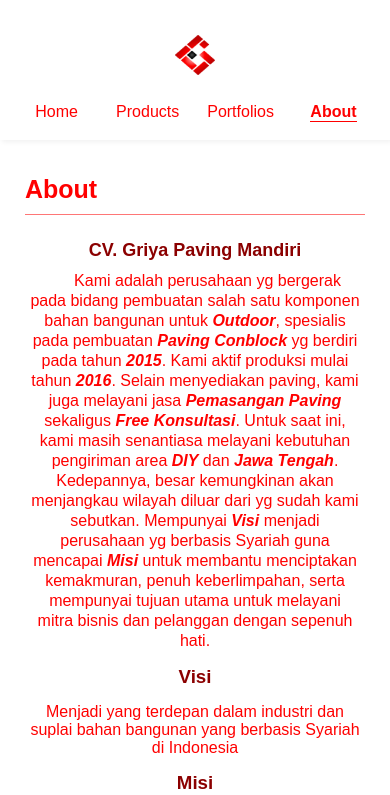
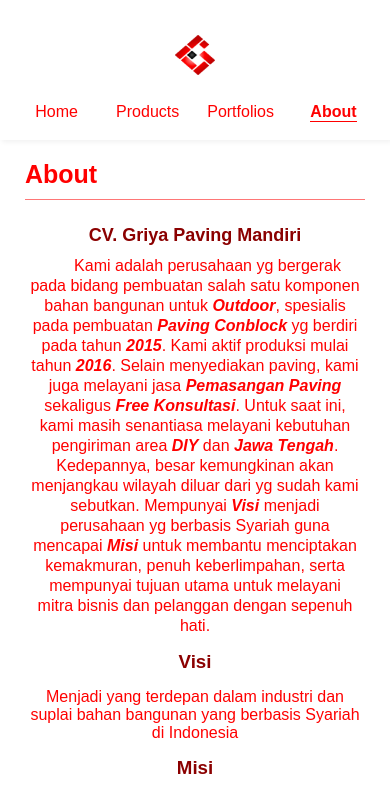
Before and after one commit to andyxforce707/b-griya-paving-mandiri, a React (Create React App) app: page /about in a window 390 px wide. Shown: the top 795 px of the page. Built offline with nearby package versions, Linux system fonts and the light colour scheme.

Commit message:
index.css

```diff
--- a/src/index.css
+++ b/src/index.css
@@ -609,7 +609,7 @@
 }
 
 .about_title {
-  margin-top: 75px;
+  margin-top: 5px;
   color: red;
   margin-bottom: 10px;
   border-bottom: 1px solid rgba(253, 0, 0, 0.536);
@@ -1165,6 +1165,15 @@
 /* Portfolios End */
 
 /* About */
+
+.about_title {
+  margin-top: 75px;
+  color: red;
+  margin-bottom: 10px;
+  border-bottom: 1px solid rgba(253, 0, 0, 0.536);
+  padding-bottom: 10px;
+}
+
   .about_title {
     font-size: 25px;
   }
@@ -1264,4 +1273,15 @@
     place-items: center;
 }
 /* Product end */
+
+/* about */
+
+.about_title {
+  margin-top: 60px;
+  color: red;
+  margin-bottom: 10px;
+  border-bottom: 1px solid rgba(253, 0, 0, 0.536);
+  padding-bottom: 10px;
 }
+/* about end */
+}
```
